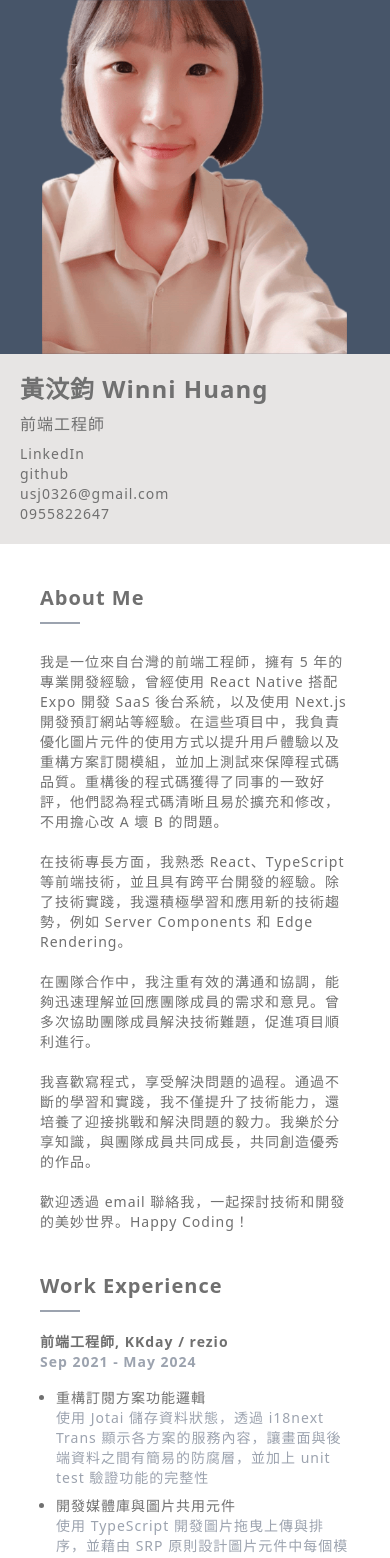
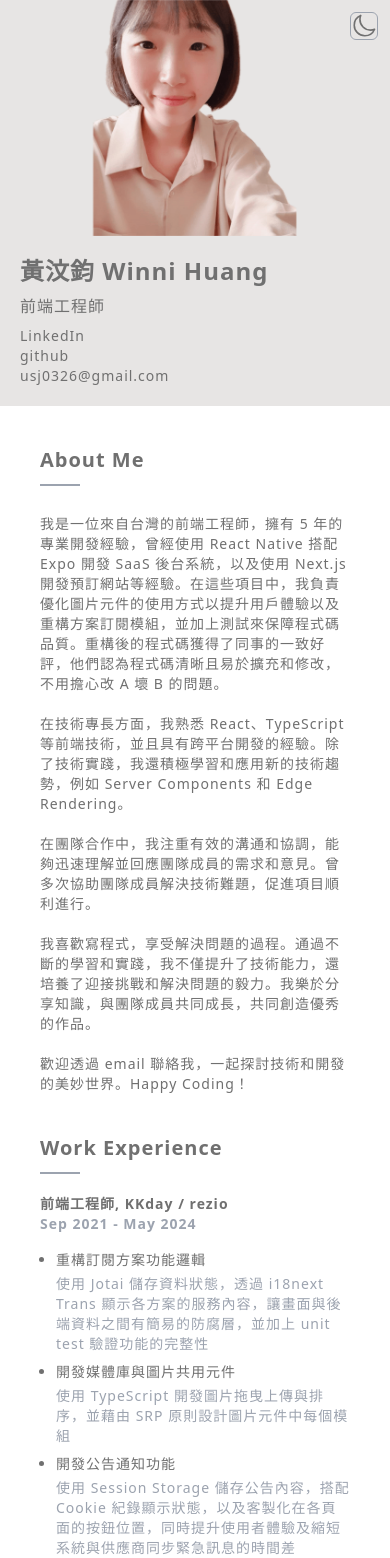
Before and after one commit to beiyi1996/resume, a React (Create React App) app: page / in a window 390 px wide. Shown: the top 1558 px of the page. Built offline with nearby package versions, Linux system fonts and the light colour scheme.

Commit message:
feat: add dark mode style

```diff
--- a/src/App.js
+++ b/src/App.js
@@ -1,10 +1,12 @@
 import Banner from "./components/banner";
 import Contents from "./components/contents";
+import ThemedMode from "./components/themeMode";
 import "./App.css";
 
 function App() {
   return (
-    <div className="App text-base">
+    <div className="App text-base dark:bg-zinc-600">
+      <ThemedMode />
       <Banner />
       <Contents />
     </div>
--- a/src/components/about.jsx
+++ b/src/components/about.jsx
@@ -5,7 +5,7 @@ export default function AboutMe() {
   return (
     <div>
       <Title content="About Me" />
-      <p className="pt-10 text-left">
+      <p className="pt-10 text-left dark:text-stone-50">
         我是一位來自台灣的前端工程師，擁有 5 年的專業開發經驗，曾經使用 React
         Native 搭配 Expo 開發 SaaS 後台系統，以及使用 Next.js
         開發預訂網站等經驗。在這些項目中，我負責優化圖片元件的使用方式以提升用戶體驗以及重構方案訂閱模組，並加上測試來保障程式碼品質。重構後的程式碼獲得了同事的一致好評，他們認為程式碼清晰且易於擴充和修改，不用擔心改
--- a/src/components/banner.jsx
+++ b/src/components/banner.jsx
@@ -14,14 +14,13 @@ const info = [
     href: "mail: usj0326@gmail.com",
     content: "usj0326@gmail.com",
   },
-  {
-    href: "tel:0955822647",
-    content: "0955822647",
-  },
 ];
 
 const Link = ({ href, content }) => (
-  <a href={href} className="text-xs hover:bg-gray-600 hover:text-gray-50">
+  <a
+    href={href}
+    className="text-xs hover:bg-gray-600 hover:text-gray-50 dark:text-stone-300 hover:dark:bg-stone-50 hover:dark:text-zinc-600"
+  >
     {content}
   </a>
 );
@@ -29,12 +28,14 @@ const Link = ({ href, content }) => (
 export default function Banner() {
   return (
     <section className="flex flex-col sm:flex-row">
-      <div className="bg-slate-600 text-left sm:flex-[20%] sm:flex-grow-0">
-        <img className="w-full" src={Winni} alt="Winni Huang" />
+      <div className="flex justify-center bg-stone-200 text-left sm:flex-[20%] sm:flex-grow-0 dark:bg-zinc-700">
+        <img className="w-4/6 sm:w-full" src={Winni} alt="Winni Huang" />
       </div>
-      <div className="flex-1 flex-col items-start justify-start bg-stone-200 p-5">
-        <h1 className="text-2xl font-bold">黃汶鈞 Winni Huang</h1>
-        <h3 className="mt-2 text-lg">前端工程師</h3>
+      <div className="flex-1 flex-col items-start justify-start bg-stone-200 p-5 dark:bg-zinc-700">
+        <h1 className="text-2xl font-bold dark:text-orange-400">
+          黃汶鈞 Winni Huang
+        </h1>
+        <h3 className="mt-2 text-lg dark:text-stone-300">前端工程師</h3>
         <div className="mt-2 flex flex-col sm:flex-row">
           {info.map(({ href, content }, index, array) => (
             <div
--- a/src/components/contents.jsx
+++ b/src/components/contents.jsx
@@ -6,8 +6,10 @@ import Education from "./education";
 
 export const Title = ({ content }) => (
   <div className="relative">
-    <h1 className="text-left text-xl font-bold">{content}</h1>
-    <div className="absolute -bottom-3 left-0 w-10 border-b-2 border-gray-400"></div>
+    <h1 className="text-left text-xl font-bold dark:text-blue-300">
+      {content}
+    </h1>
+    <div className="absolute -bottom-3 left-0 w-10 border-b-2 border-gray-400 dark:border-blue-300"></div>
   </div>
 );
 
--- a/src/components/education.jsx
+++ b/src/components/education.jsx
@@ -19,10 +19,10 @@ export default function Education() {
     <div className="mt-10 sm:mt-0">
       <Title content="Education" />
       {schoolingRecords.map(({ name, period, major }) => (
-        <div className="pt-8 text-left">
-          <p>{name}</p>
+        <div className="pt-8 text-left" key={`${name}_${major}`}>
+          <p className="dark:text-orange-400">{name}</p>
           <p className="mb-2 text-gray-400">{period}</p>
-          <p>{major}</p>
+          <p className="dark:text-stone-50">{major}</p>
         </div>
       ))}
     </div>
--- a/src/components/experience.jsx
+++ b/src/components/experience.jsx
@@ -113,12 +113,11 @@ export default function Experience() {
         (
           { position, companyName, description, period, duty, project },
           index,
-          array,
         ) => {
           return (
             <div key={index} className="border-b pb-4 pt-8 text-left">
               <div className="text-left font-bold">
-                <p>
+                <p className="dark:text-orange-400">
                   {position}, {companyName}
                   {description ? `- ${description}` : ""}
                 </p>
@@ -126,17 +125,19 @@ export default function Experience() {
               </div>
               <ul className="list-disc pl-4 pt-4">
                 {duty.map(({ title, description }) => (
-                  <li key={title} className="mb-2">
-                    <p>{title}</p>
-                    <span className="text-gray-400">{description}</span>
+                  <li key={title} className="mb-2 dark:text-stone-50">
+                    {title}
+                    <p className="mt-1 text-gray-400 dark:text-stone-300">
+                      {description}
+                    </p>
                   </li>
                 ))}
               </ul>
-              <p className="mt-4">
+              <p className="mt-4 dark:text-stone-300">
                 專案連結：
                 <a
                   href={project?.link}
-                  className="hover:bg-gray-600 hover:text-gray-50"
+                  className="hover:bg-gray-600 hover:text-gray-50 hover:dark:bg-stone-50 hover:dark:text-zinc-600"
                 >
                   {project?.title}
                 </a>
--- a/src/components/skills.jsx
+++ b/src/components/skills.jsx
@@ -31,10 +31,10 @@ export default function Skills() {
       <div className="flex flex-col">
         {mySkills.map(({ category, panel }, index) => (
           <div key={index} className="mt-10 flex-1 flex-col text-left">
-            <p className="font-bold">{category}</p>
+            <p className="font-bold dark:text-orange-400">{category}</p>
             <ul className="pl-4 pt-4">
               {panel.map((item) => (
-                <li key={item} className="list-disc">
+                <li key={item} className="list-disc dark:text-stone-50">
                   {item}
                 </li>
               ))}
```
